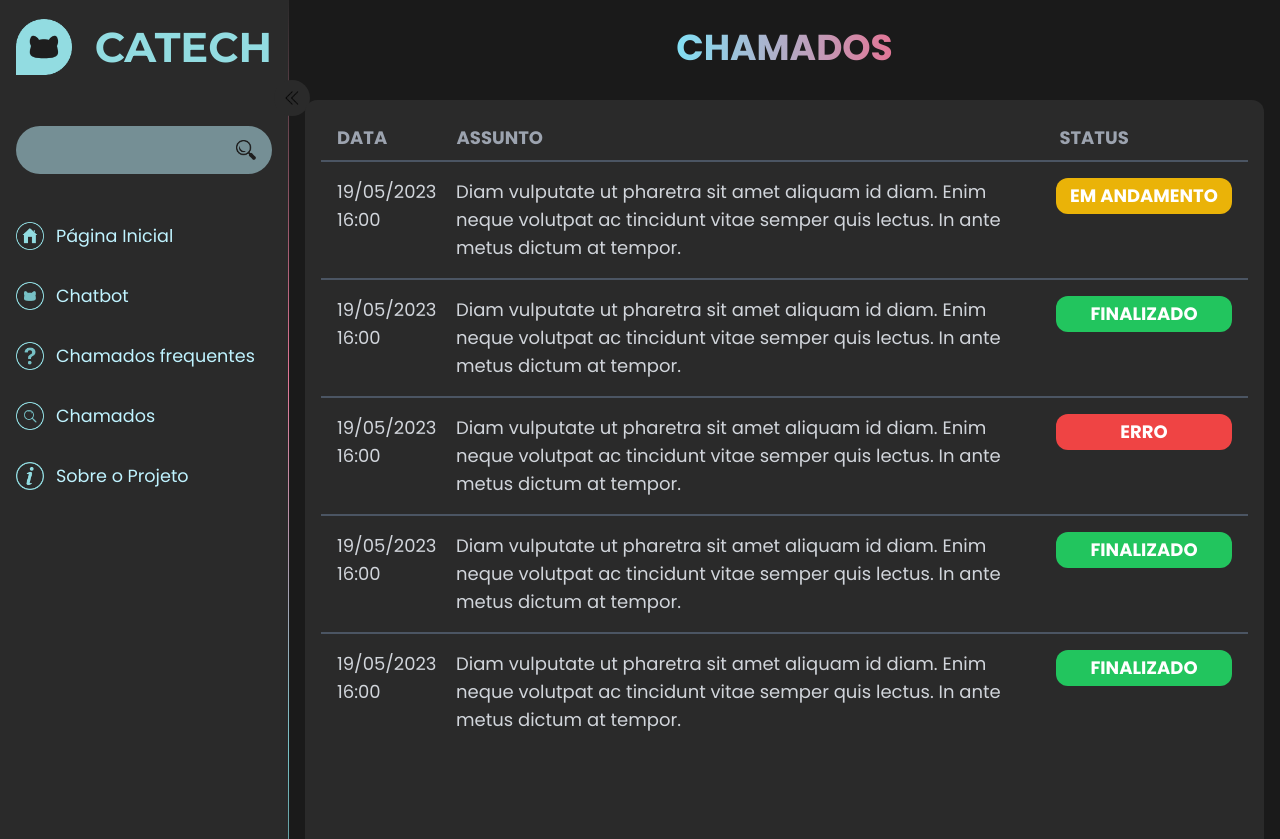
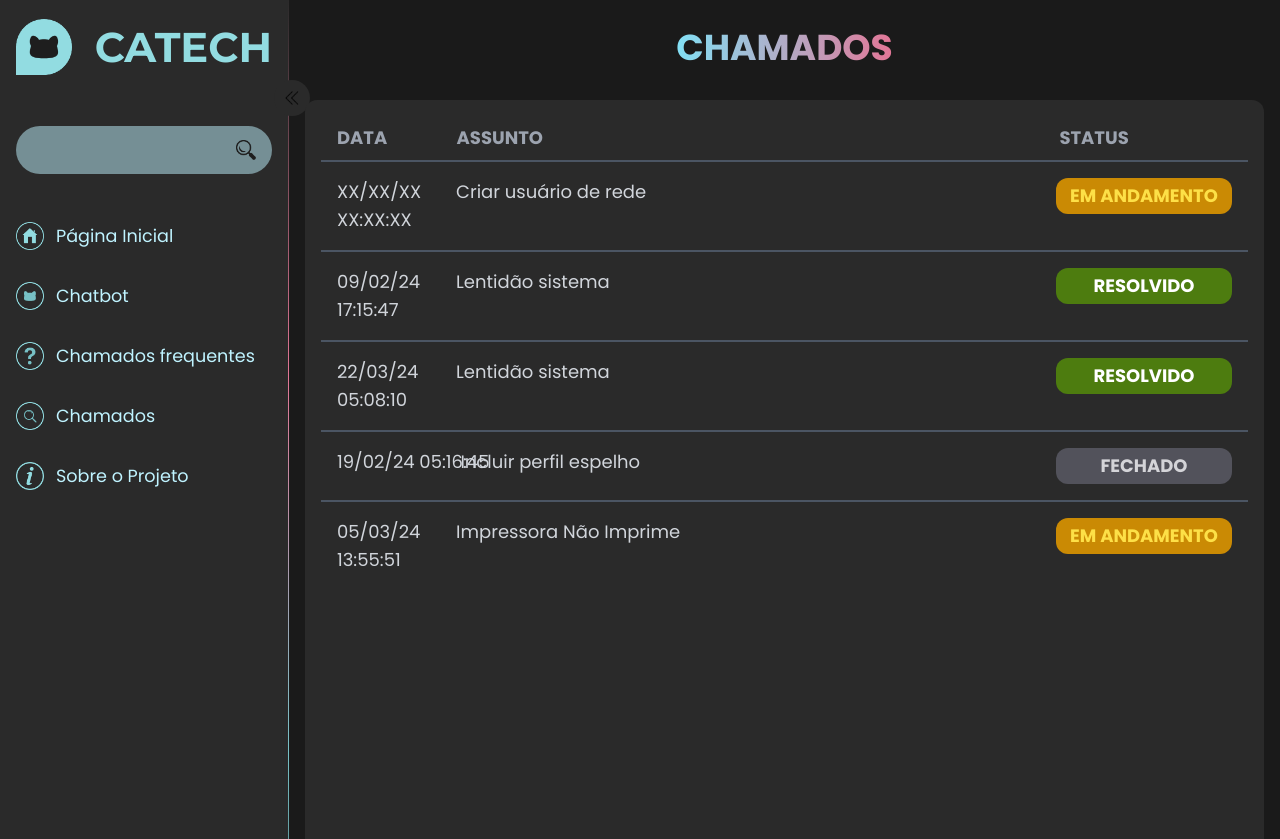
Before and after one commit to viniciusvinny233/project-chatbot-fiap, a React (Vite) app: page /previous-calls in a window 1280 px wide. Built offline with nearby package versions, Linux system fonts and the light colour scheme.

Commit message:
colocando dados da db - previous calls

```diff
--- a/src/pages/PreviousCalls.tsx
+++ b/src/pages/PreviousCalls.tsx
@@ -2,35 +2,60 @@ import React from 'react';
 
 const PreviousCalls: React.FC = () => {
   const calls = [
-    {
-      date: "19/05/2023 16:00",
-      subject: "Diam vulputate ut pharetra sit amet aliquam id diam. Enim neque volutpat ac tincidunt vitae semper quis lectus. In ante metus dictum at tempor.",
+        {
+      id: "XXXXXXXXX",
+      date: "XX/XX/XX XX:XX:XX",
+      subject: "Criar usuário de rede",
       status: "EM ANDAMENTO",
-      statusColor: "bg-yellow-500"
+      statusColor: "bg-yellow-600",
+      statusTextColor: "text-yellow-300",
+      lastAtt: "XX/XX/XX XX:XX:XX",
+      resolutionDate: "XX/XX/XX XX:XX:XX",
+      finalDate: "XX/XX/XX XX:XX:XX",
     },
     {
-      date: "19/05/2023 16:00",
-      subject: "Diam vulputate ut pharetra sit amet aliquam id diam. Enim neque volutpat ac tincidunt vitae semper quis lectus. In ante metus dictum at tempor.",
-      status: "FINALIZADO",
-      statusColor: "bg-green-500"
+      id: "INC0194887",
+      date: "09/02/24 17:15:47",
+      subject: "Lentidão sistema",
+      status: "RESOLVIDO",
+      statusColor: "bg-lime-700",
+      statusTextColor: "text-lime-300",
+      lastAtt: "03/05/24 11:34:26",
+      resolutionDate: "02/05/24 21:00:00",
+      finalDate: "01/05/24 15:00:04",
     },
     {
-      date: "19/05/2023 16:00",
-      subject: "Diam vulputate ut pharetra sit amet aliquam id diam. Enim neque volutpat ac tincidunt vitae semper quis lectus. In ante metus dictum at tempor.",
-      status: "ERRO",
-      statusColor: "bg-red-500"
+      id: "INC0201867",
+      date: "22/03/24 05:08:10",
+      subject: "Lentidão sistema",
+      status: "RESOLVIDO",
+      statusColor: "bg-lime-700",
+      statusTextColor: "text-lime-300",
+      lastAtt: "02/05/24 11:40:15",
+      resolutionDate: "01/05/24 21:00:00",
+      finalDate: "01/05/24 15:00:04",
     },
     {
-      date: "19/05/2023 16:00",
-      subject: "Diam vulputate ut pharetra sit amet aliquam id diam. Enim neque volutpat ac tincidunt vitae semper quis lectus. In ante metus dictum at tempor.",
-      status: "FINALIZADO",
-      statusColor: "bg-green-500"
+      id: "TASK0900023",
+      date: "19/02/24 05:16:45",
+      subject: "Incluir perfil espelho",
+      status: "FECHADO",
+      statusColor: "bg-zinc-600",
+      statusTextColor: "text-zinc-300",
+      lastAtt: "XX/XX/XX XX:XX:XX",
+      resolutionDate: "XX/XX/XX XX:XX:XX",
+      finalDate: "XX/XX/XX XX:XX:XX",
     },
     {
-      date: "19/05/2023 16:00",
-      subject: "Diam vulputate ut pharetra sit amet aliquam id diam. Enim neque volutpat ac tincidunt vitae semper quis lectus. In ante metus dictum at tempor.",
-      status: "FINALIZADO",
-      statusColor: "bg-green-500"
+      id: "TASK0912173",
+      date: "05/03/24 13:55:51",
+      subject: "Impressora Não Imprime",
+      status: "EM ANDAMENTO",
+      statusColor: "bg-yellow-600",
+      statusTextColor: "text-yellow-300",
+      lastAtt: "03/05/24 13:17:38",
+      resolutionDate: "02/05/24 21:00:00",
+      finalDate: "03/05/24 13:17:38",
     },
 
   ];
@@ -57,7 +82,7 @@ const PreviousCalls: React.FC = () => {
                   <div className="w-full md:w-[12%] mr-2 ml-2 md:ml-0">{call.date}</div>
                   <div className="w-full md:w-[68%] mx-2">{call.subject}</div>
                   <div className="w-full md:w-[20%] ml-2 mt-2 md:mt-0 text-right md:text-left">
-                    <span className={`inline-block py-1 px-3 rounded-xl font-bold text-white w-full md:w-44 text-center ${call.statusColor}`}>
+                    <span className={`inline-block py-1 px-3 rounded-xl font-bold text-white w-full md:w-44 text-center ${call.statusColor} ${call.statusTextColor}`}>
                       {call.status}
                     </span>
                   </div>
```
